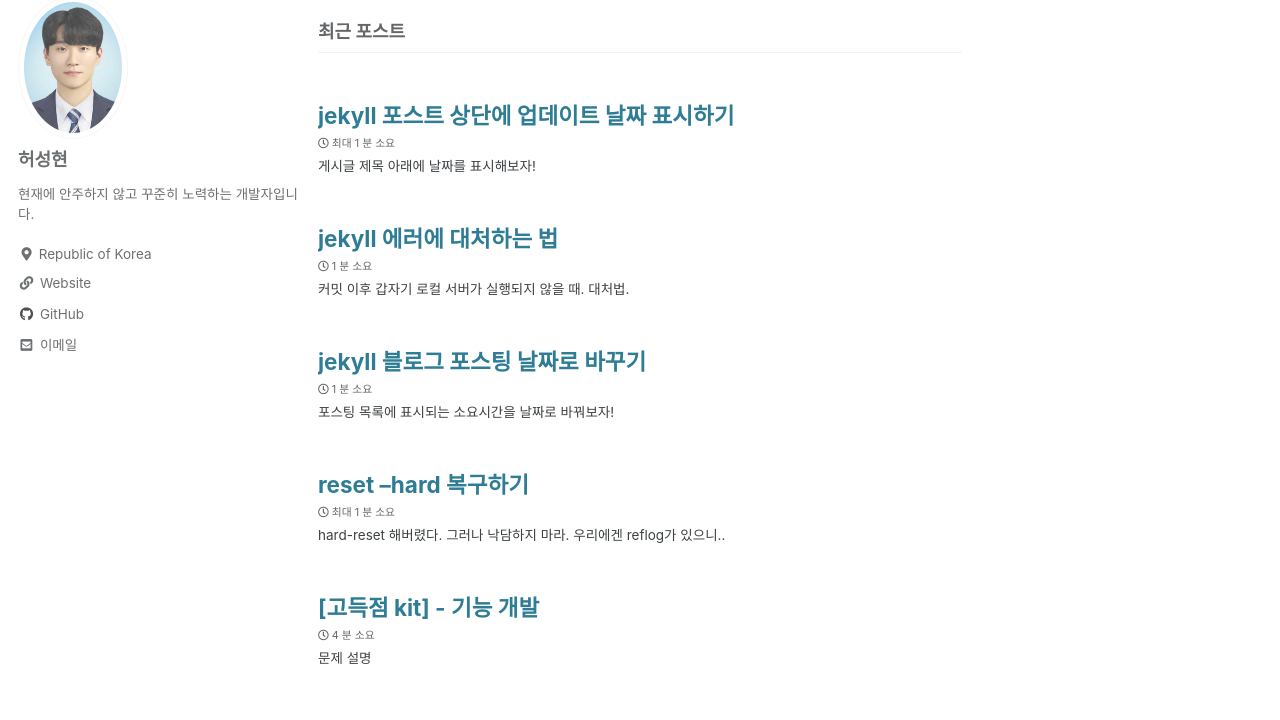
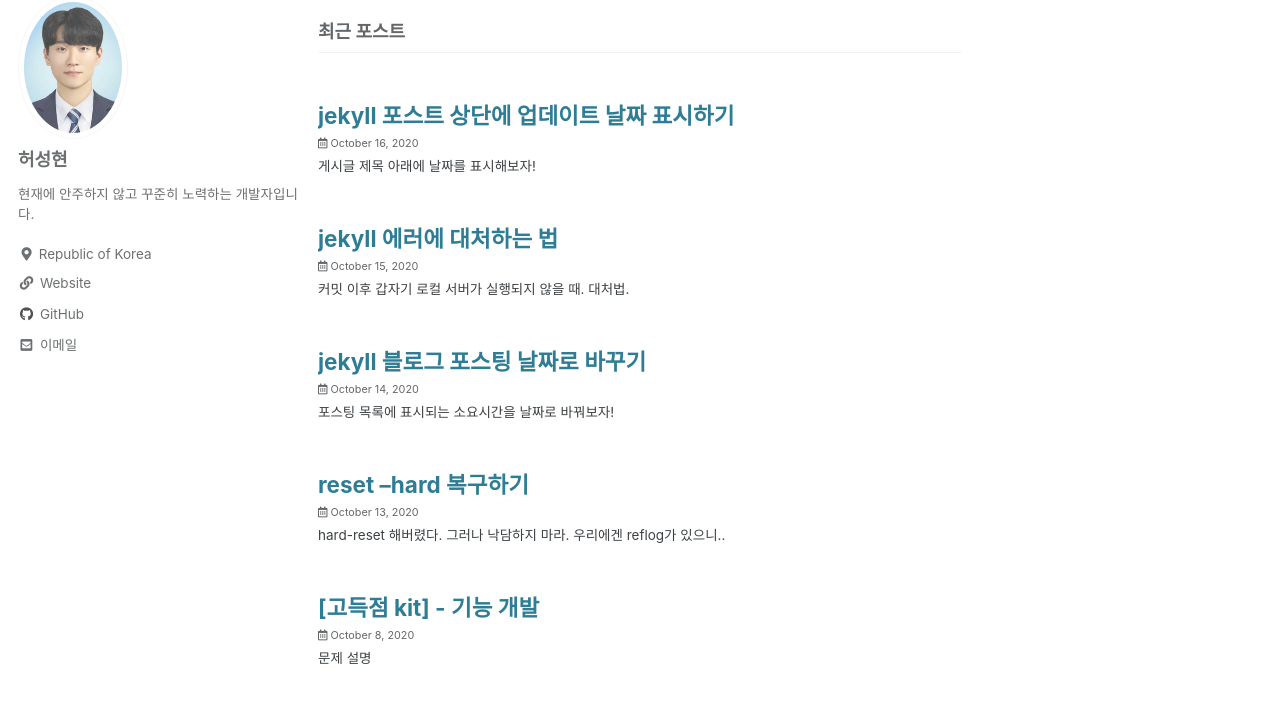
Before and after one commit to heoseongh/heoseongh.github.io, a Jekyll site: the page built from index.html, in a window 1280 px wide and 1076 px high. Shown: the part 96-816 px from the top of the window. Built offline with Jekyll 4.4.1, drawn with Linux system fonts in a browser that asks for light colours; cached includes are drawn as plain includes; the list of posts is cut into pages by our own code; part of the change alters nothing that is shown.

Commit message:
포스팅 목록에 날짜 표시되게 설정

```diff
--- a/_config.yml
+++ b/_config.yml
@@ -278,7 +278,8 @@ defaults:
     values:
       layout: single
       author_profile: true
-      read_time: true   # 읽는데 걸리는 소요시간 표시
+      read_time: false   # 읽는데 걸리는 소요시간 표시
+      show_date: true    # 포스팅 날짜 표시
       comments: true
       share: true
       related: true
```
